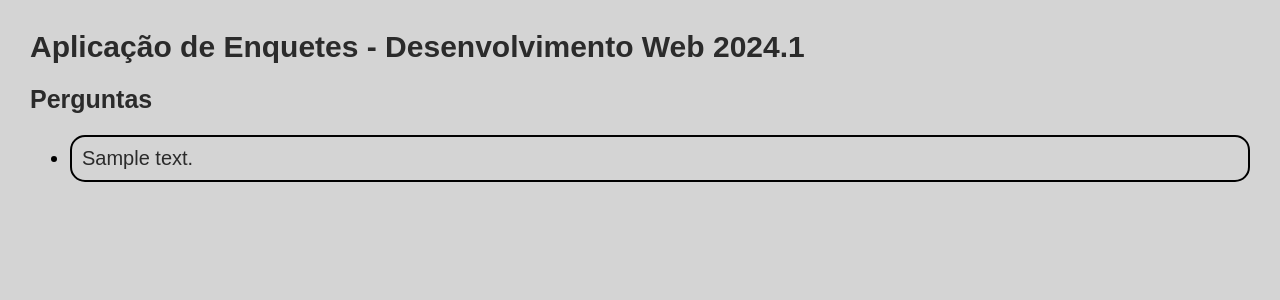
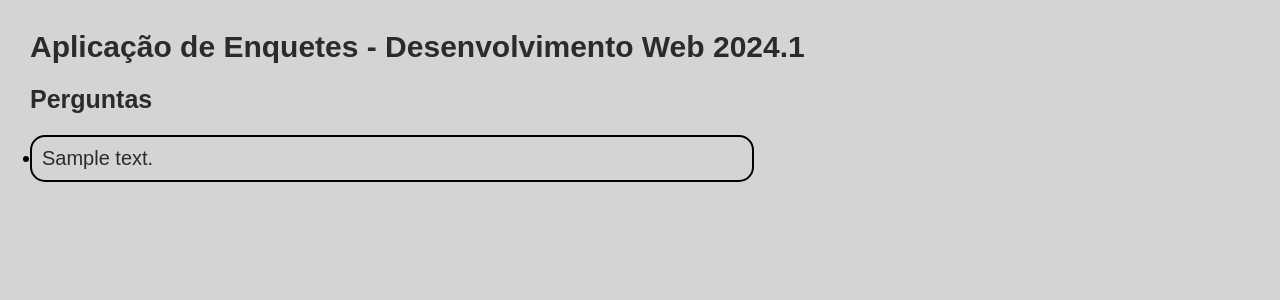
Before and after one commit to esteroliver/DsWeb, a Django app: page /enquetes/ in a window 1280 px wide. Shown: the top 300 px of the page. Run offline with Django 4.2, Linux system fonts and the light colour scheme; tables that the repository leaves empty hold one stand-in row (values such as "Sample post").

Commit message:
borda na lista

```diff
--- a/meusite/static/enquetes/css/style.css
+++ b/meusite/static/enquetes/css/style.css
@@ -12,10 +12,11 @@ h2{
     font-size: 25px;
     color: rgb(43, 43, 43);
 }
-li{
+ul{
     border: 2px solid black;
     border-radius: 15px;
     padding: 10px;
+    width: 700px;
 }
 li a{
     text-decoration: none;
```
